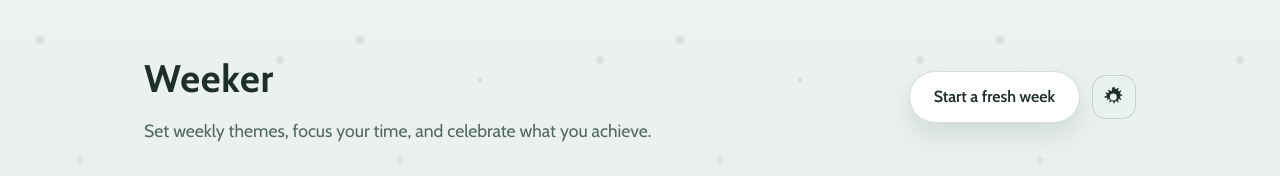
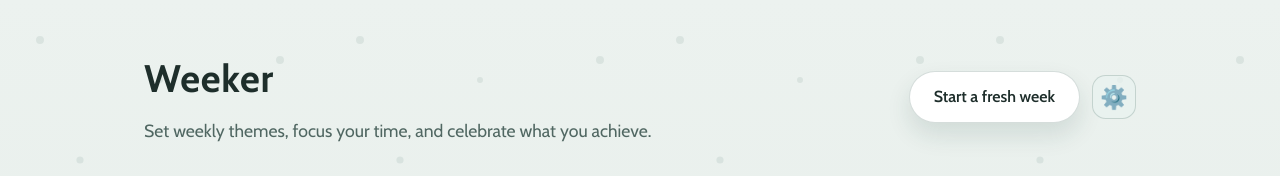
Before and after one commit to LostCanadian/Weeker, a React (Vite) app: page / in a window 1280 px wide. Shown: the top 176 px of the page. Built offline with nearby package versions, Linux system fonts and the light colour scheme.

Commit message:
Use gear emoji for settings button

```diff
--- a/src/App.css
+++ b/src/App.css
@@ -64,17 +64,9 @@
 }
 
 .app__settings-icon {
-  width: 1.4rem;
-  height: 1.4rem;
-  background-color: currentColor;
-  mask-repeat: no-repeat;
-  mask-position: center;
-  mask-size: contain;
-  -webkit-mask-repeat: no-repeat;
-  -webkit-mask-position: center;
-  -webkit-mask-size: contain;
-  mask-image: url('./assets/icons/settings.svg');
-  -webkit-mask-image: url('./assets/icons/settings.svg');
+  display: block;
+  font-size: 1.4rem;
+  line-height: 1;
 }
 
 .reset-button {
--- a/src/App.tsx
+++ b/src/App.tsx
@@ -794,7 +794,9 @@
             aria-haspopup="dialog"
             aria-expanded={isSettingsOpen}
           >
-            <span className="app__settings-icon" aria-hidden />
+            <span className="app__settings-icon" aria-hidden="true">
+              ⚙️
+            </span>
           </button>
         </div>
       </header>
```
